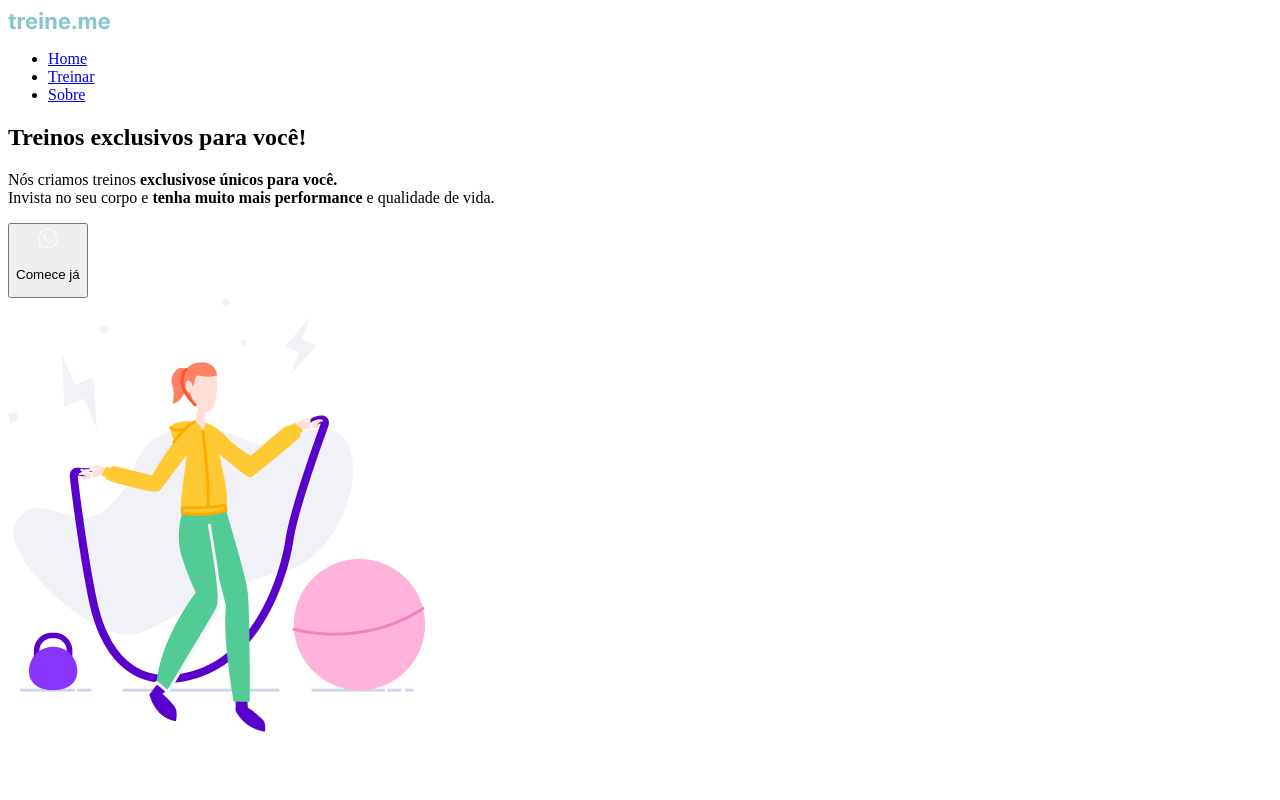
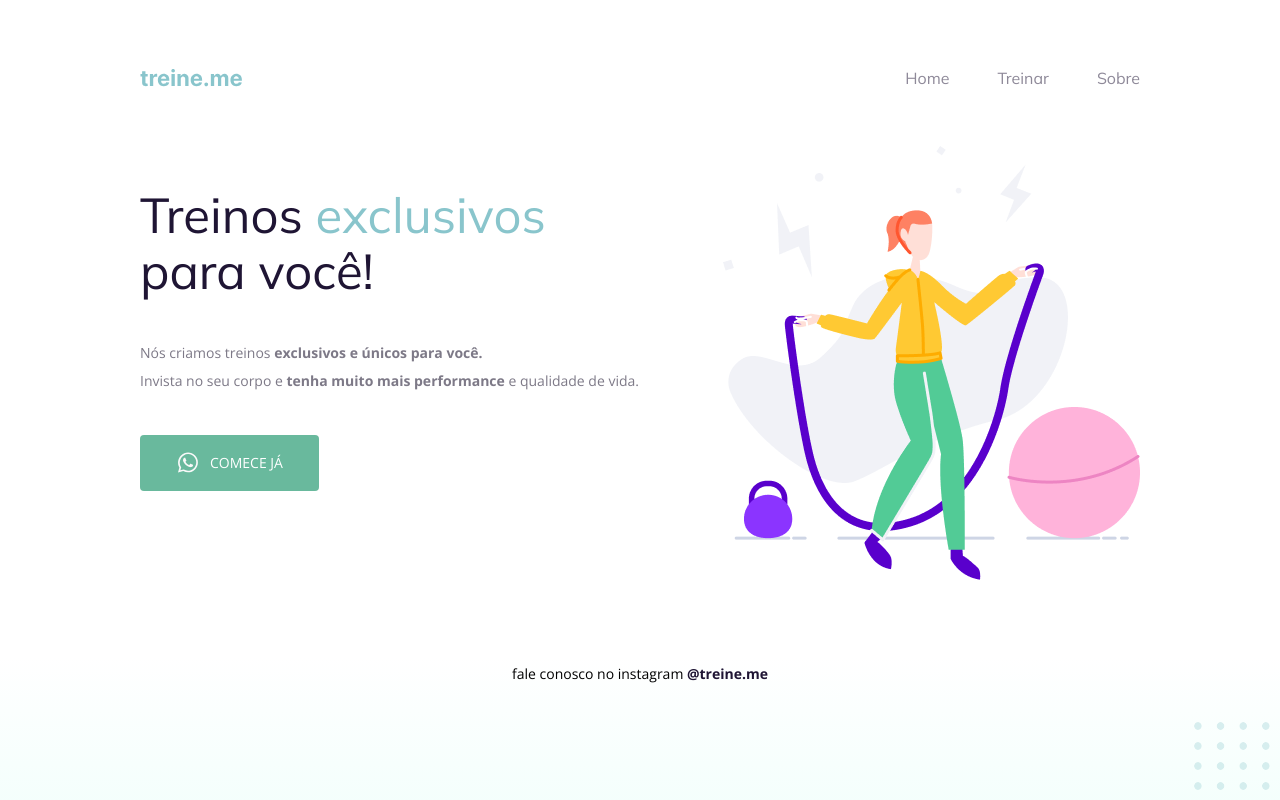
Before and after one commit to lohansilva/Explorer, a plain HTML site: page explorer-projeto-02/treine-me/index.html in a window 1280 px wide. Drawn offline with nearby package versions, Linux system fonts and the light colour scheme.

Commit message:
Add files via upload

```diff
--- a/explorer-projeto-02/treine-me/index.html
+++ b/explorer-projeto-02/treine-me/index.html
@@ -1,44 +1,61 @@
 <!DOCTYPE html>
 <html lang="pt-br">
   <head>
+  <link rel="preconnect" href="https://fonts.googleapis.com">
+  <link rel="preconnect" href="https://fonts.gstatic.com" crossorigin>
+
   <meta charset="UTF-8">
   <meta name="viewport" content="width=device-width, initial-scale=1.0">
+  <link rel="stylesheet" href="style.css">
   <title>Treine me</title>
+
+  <link href="https://fonts.googleapis.com/css2?family=Mulish:wght@400;700&family=Open+Sans:wght@400;700&display=swap" rel="stylesheet">
+
 </head>
 <body>
 
   <div class="page">
-    <header>
-
-      <img src="./images/Logo.svg" alt="Logo Treine.me">
 
     <nav>
+
+      <a href="#">
+        <img src="./images/Logo.svg" alt="Logo Treine.me">
+      </a>
+
       <ul>
         <li><a href="#">Home</a></li>
         <li><a href="#">Treinar</a></li>
         <li><a href="#">Sobre</a></li>
       </ul>
+
     </nav>
 
-    </header>
 
     <main>
       <section class="text">
-        <h1>Treinos exclusivos para você!</h1>
+        <h1>Treinos <span>exclusivos</span> para você!</h1>
+
         <p>
-          Nós criamos treinos <strong>exclusivose únicos para você.</strong><br/>
+          Nós criamos treinos <strong>exclusivos e únicos para você.</strong><br/>
           Invista no seu corpo e <strong>tenha muito mais performance</strong> e qualidade de vida.
         </p>
+
         <button>
           <img src="./images/whats.svg" alt="ícone do whatsapp">
           <p>Comece já</p>
         </button>
+
       </section>
 
       <img src="./images/fitness-jump.png" alt="desenho de uma mulher pulando corda">
     </main>
-    <footer></footer>
+    <footer>
+      fale conosco no instagram
+      <a href="https://instagram.com/treineme">@treine.me</a>
+    </footer>
   </div>
+
+  <img id="balls" src="images/balls-decoration.svg" alt="Bolinhas verdes no canto inferior direito da pagina">
 
 </body>
 </html>
--- /dev/null
+++ b/explorer-projeto-02/treine-me/style.css
@@ -0,0 +1,124 @@
+body {
+  margin: 0;
+  font-family: 'Open Sans', sans-serif;
+
+  background: linear-gradient(180deg, rgba(227, 255, 248, 0.00) 82.08%, rgba(227, 255, 248, 0.38) 100%);
+
+  min-height: 100vh;
+}
+
+.page {
+  width: 1000px;
+  margin: 0 auto;
+  padding-top: 65px;
+}
+
+nav {
+  display: flex;
+  justify-content: space-between;
+  align-items: center;
+
+  margin-bottom: 55px;
+
+  font-family: 'Mulish', sans-serif;
+}
+
+ul {
+  list-style: none;
+  display: flex;
+  gap: 48px;
+  margin: 0;
+  padding: 0;
+}
+
+a {
+  color: #1F1534;
+  text-decoration: none;
+}
+
+ul li a {
+  opacity: 0.5;
+}
+
+ul li a:hover {
+  font-weight: bold;
+  opacity: 1;
+}
+
+main {
+  display: flex;
+  justify-content: space-between;
+}
+
+h1, ul {
+  font-family: 'Mulish', sans-serif;
+}
+
+h1 {
+  font-size: 49px;
+  line-height: 56px;
+  color: #1F1534;
+
+  font-weight: normal;
+
+  width: 490px;
+}
+
+h1 span {
+  color: #89C5CC;
+}
+
+section  p{
+  margin: 40px 0;
+
+  font-size: 14px;
+  line-height: 28px;
+  color: #7D7987;
+}
+
+button {
+  color: white;
+  text-transform: uppercase;
+  font-family: 'Open Sans', sans-serif;
+
+  background: #69B99D;
+  border: none;
+  width: 179px;
+  height: 56px;
+  padding: 14px 32px 15px 32px;
+
+  display: flex;
+  justify-content: center;
+  align-items: center;
+  gap: 10px;
+
+  border-radius: 4px;
+
+  cursor: pointer;
+}
+
+button p {
+  color: white;
+}
+
+button:hover {
+  background: #4ea788;
+}
+
+footer {
+  margin-top: 80px;
+  text-align: center;
+
+  font-size: 14px;
+  line-height: 28px;
+}
+
+footer a {
+  font-weight: bold;
+}
+
+#balls {
+  position: fixed;
+  bottom: 0;
+  right: 0;
+}
```
Lines whose indentation alone changed are shown as unchanged.
